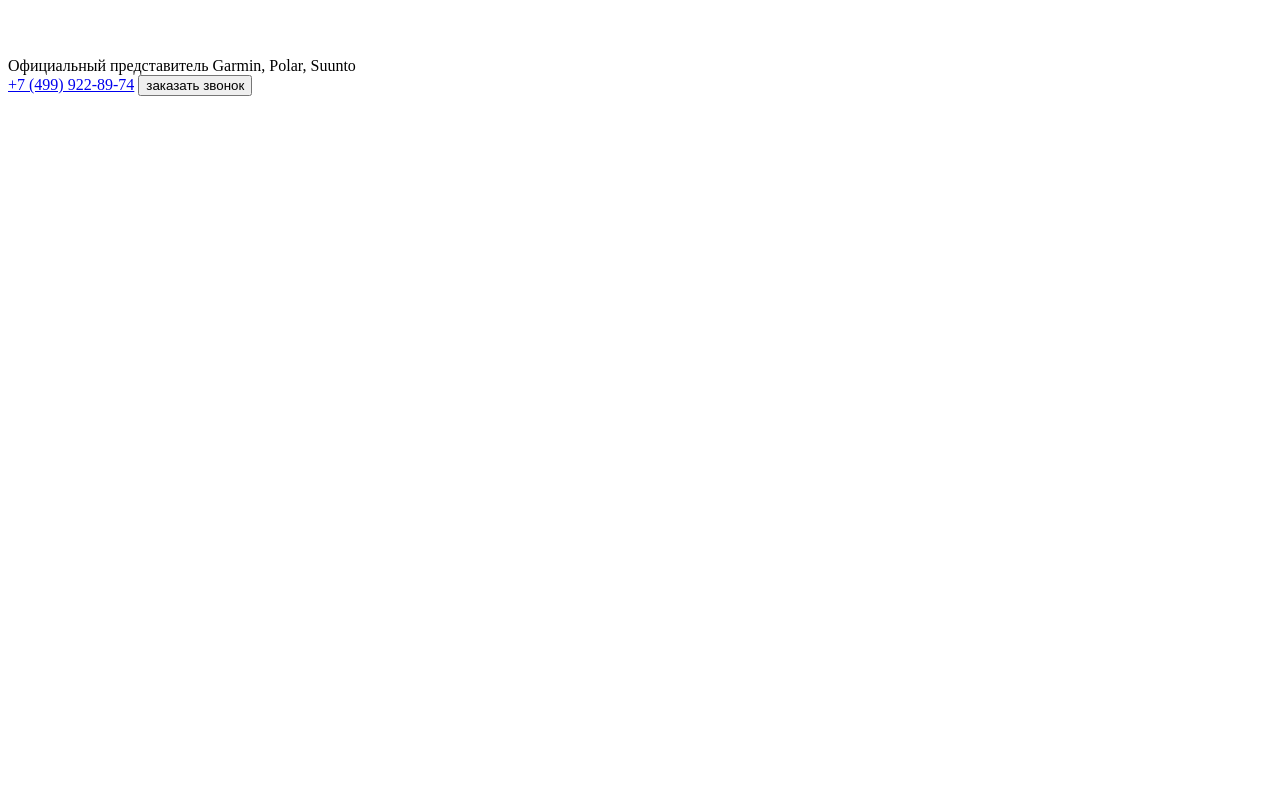
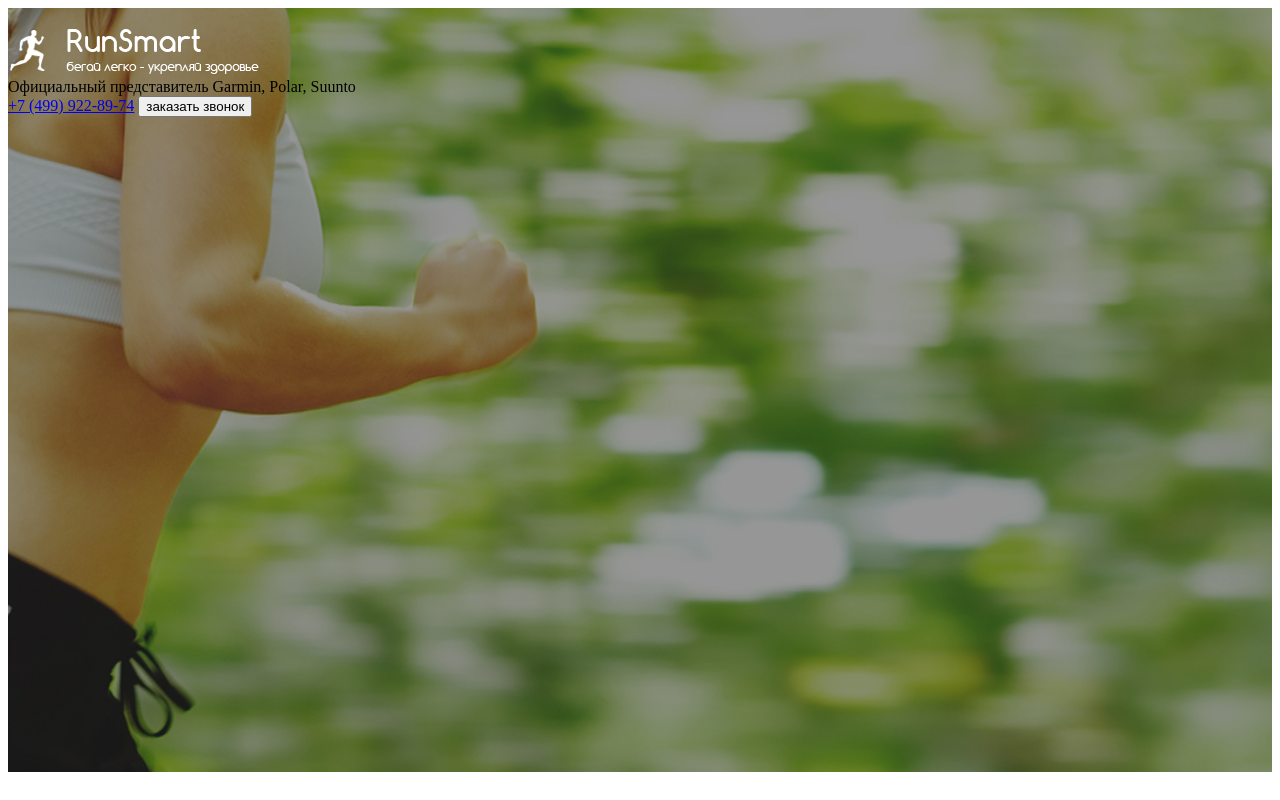
Before and after one commit to iaroslav-eremeev/practice_project_2, a website: page src/index.html in a window 1280 px wide. Drawn offline with Linux system fonts and the light colour scheme.

Commit message:
Style promo section

```diff
--- /dev/null
+++ b/src/sass/blocks/_promo.scss
@@ -0,0 +1,5 @@
+.promo {
+    min-height: 650px;
+    padding: 21px 0 93px 0;
+    background: url(../../img/bg.png) center (center / cover) no-repeat;
+}
--- a/src/sass/style.scss
+++ b/src/sass/style.scss
@@ -6,3 +6,4 @@
     min-width: 950px;
     margin: 0 auto;
 }
+@import 'blocks/promo';
```
Also changed, not shown: src/css/style.min.css.
